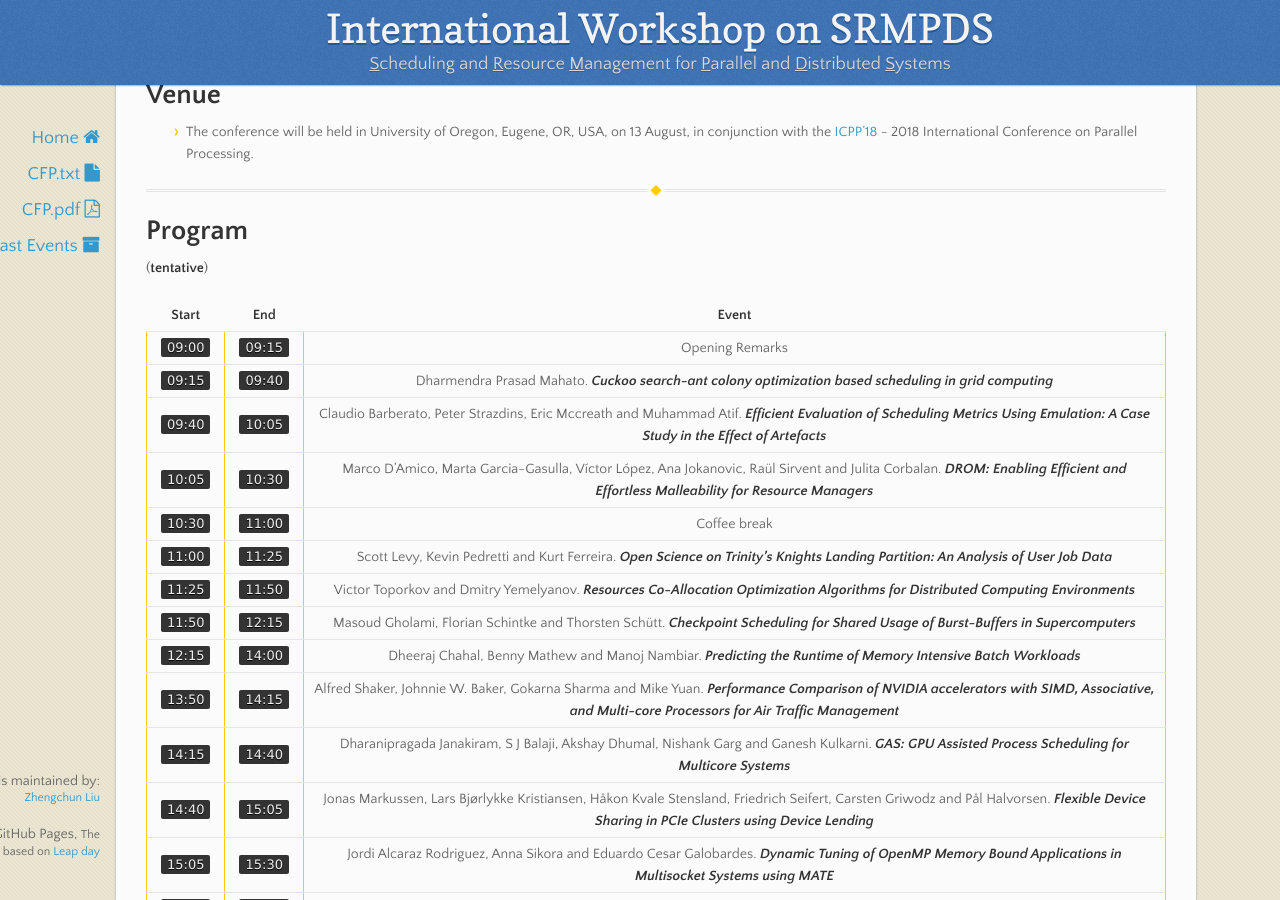
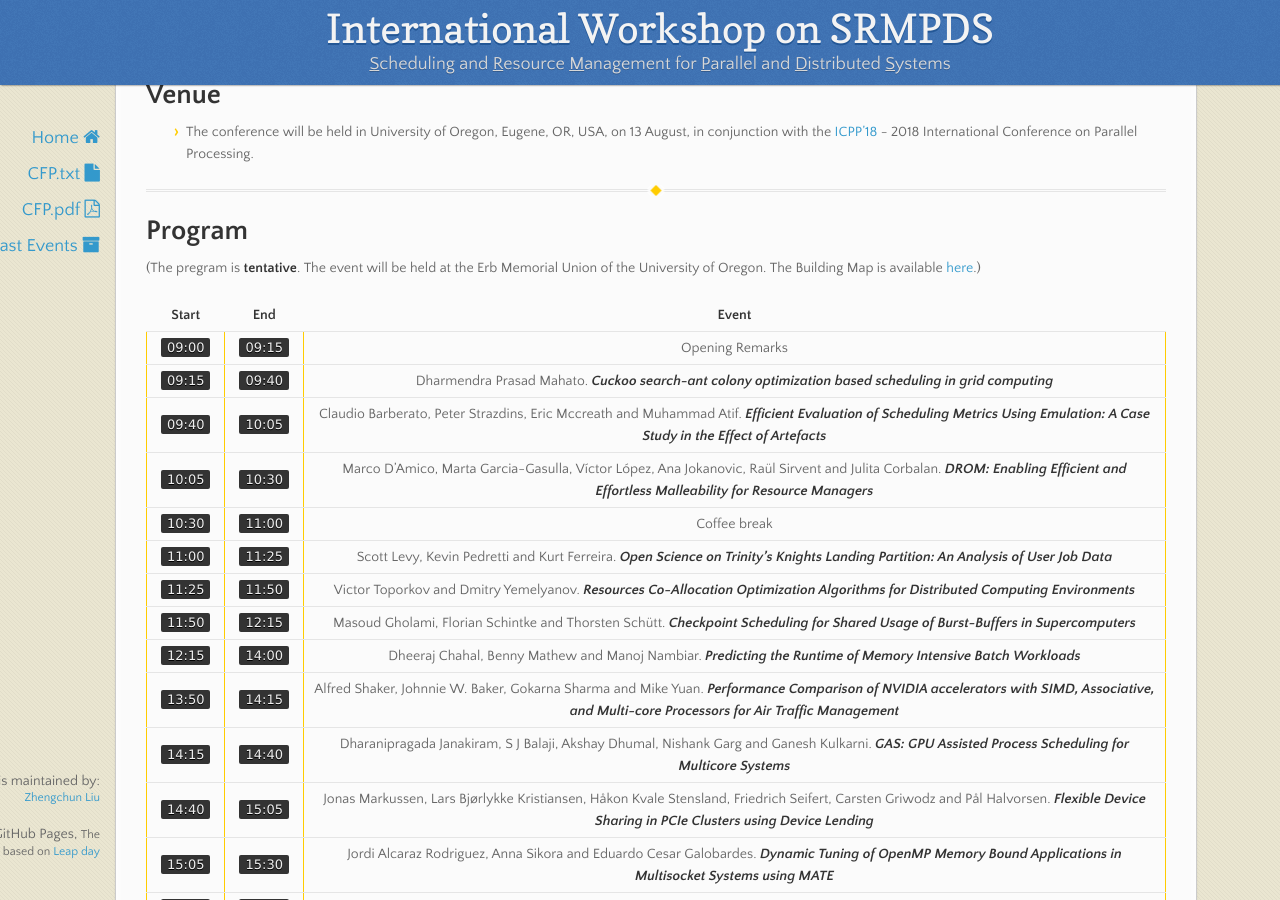
Before and after one commit to srmpds/srmpds.github.io, a Jekyll site: the page built from index.md, in a window 1280 px wide and 900 px high, scrolled down 1179 px. Built offline with Jekyll 4.4.1, drawn with Linux system fonts in a browser that asks for light colours; nearby versions of some CDN libraries.

Commit message:
add, delete, polish etc.

```diff
--- a/index.md
+++ b/index.md
@@ -47,7 +47,7 @@ Resource management and scheduling is a crucial task on large-scale computing sy
 
 ---
 # Program
-(__tentative__)
+(The pregram is __tentative__. The event will be held at the Erb Memorial Union of the University of Oregon. The Building Map is available [here](https://emu.uoregon.edu/map).)
 
 | __Start__ | __End__ | __Event__ |
 | :---: | :---: | :----: |
```
